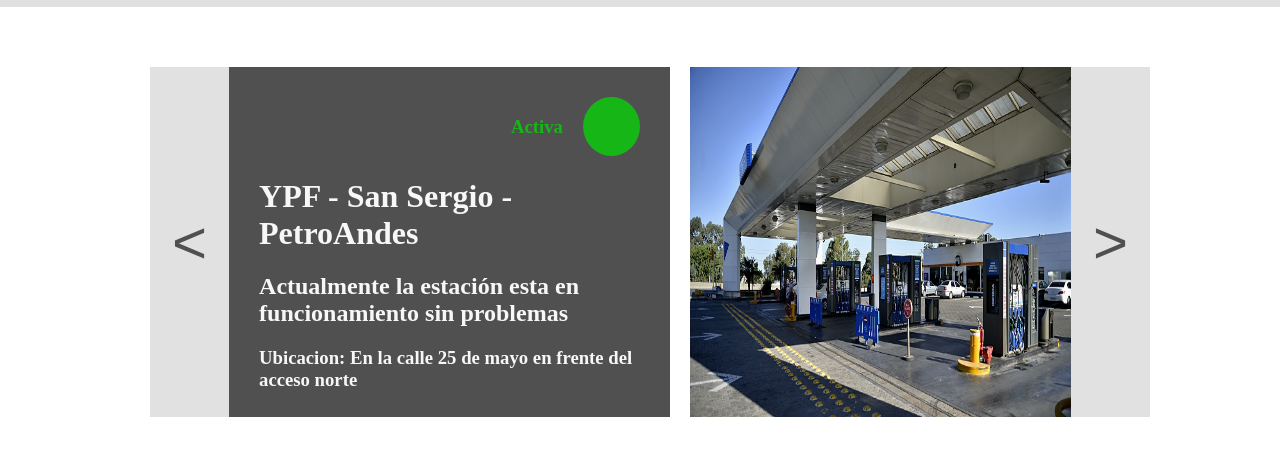
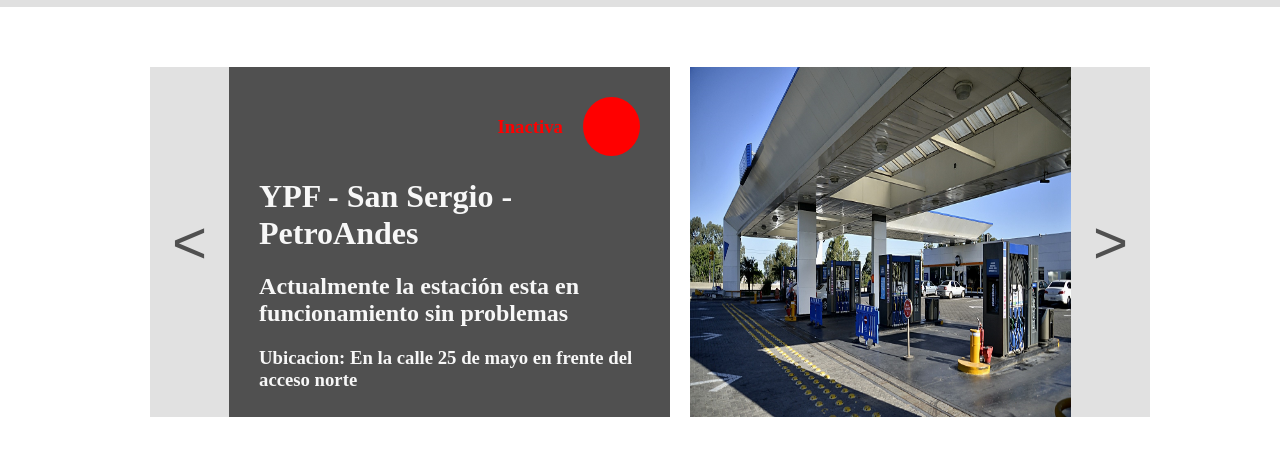
Before and after one commit to GaBoLkn/Safe-RefillStation, a plain HTML site: page index.html in a window 1280 px wide. Shown: the part 70-541 px from the top of the page. Drawn offline with Linux system fonts and the light colour scheme.

Commit message:
js function

```diff
--- a/index.html
+++ b/index.html
@@ -39,5 +39,7 @@
     <footer>
         <img src="logo.png" alt="" width="250px">
     </footer>
+
+    <script src="index.js"></script>
 </body>
 </html>
--- /dev/null
+++ b/index.js
@@ -0,0 +1,24 @@
+document.addEventListener("DOMContentLoaded", function() {
+    // Función para cambiar el estado y los colores del div "alert"
+    function cambiarEstado(estado) {
+        var alertDiv = document.querySelector(".alert");
+        var circle = alertDiv.querySelector(".circle");
+        var h3 = alertDiv.querySelector("h3");
+
+        // Cambiar el texto y el color del círculo
+        circle.style.backgroundColor = estado === "Activa" ? "green" : "red";
+        h3.textContent = estado;
+
+        // Cambiar el color del texto "Activa" o "Inactiva"
+        h3.style.color = estado === "Activa" ? "green" : "red";
+    }
+
+    // Esta función se puede llamar cuando llega un dato del ESP8266
+    function recibirDatoDesdeESP8266(dato) {
+        // Llama a la función cambiarEstado con el nuevo estado
+        cambiarEstado(dato);
+    }
+
+    // Ejemplo: Llama a recibirDatoDesdeESP8266 con el estado "Inactiva" cuando llega un dato
+    recibirDatoDesdeESP8266("Inactiva");
+});
```
